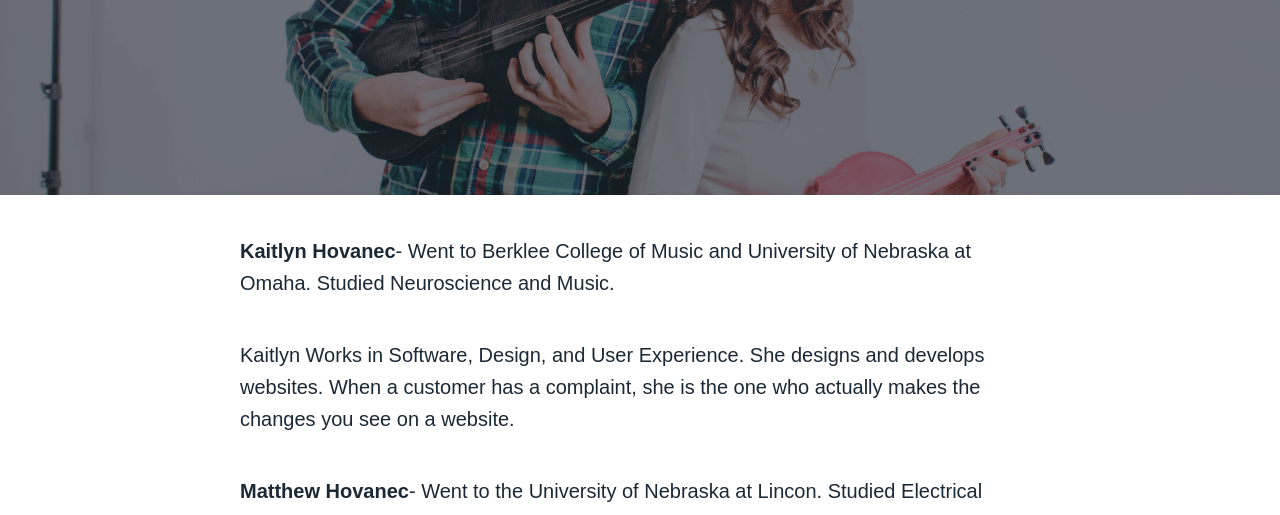
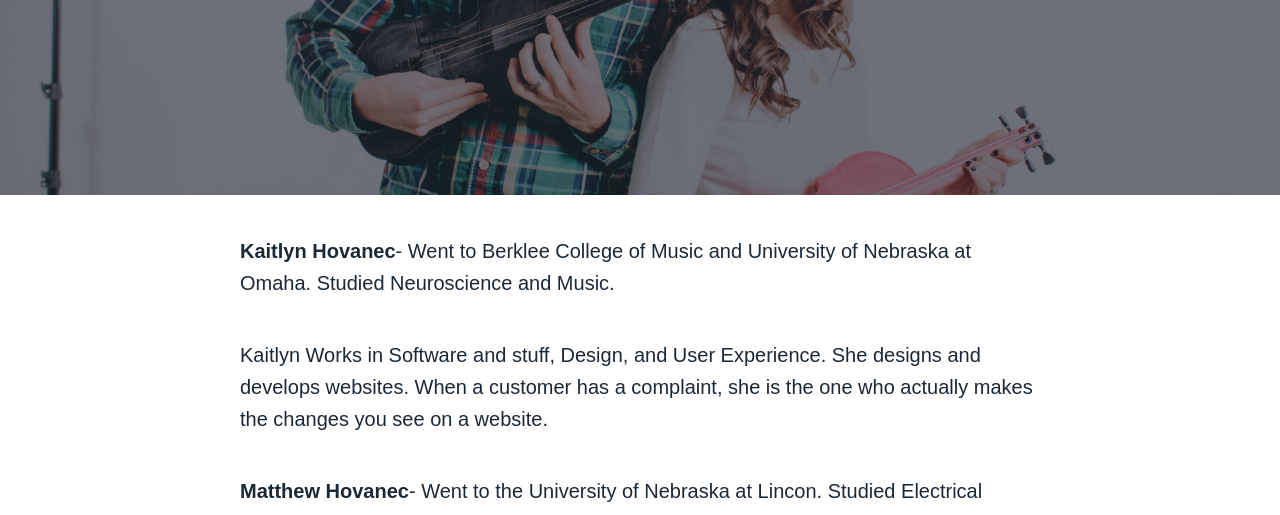
Before and after one commit to D-Dawg9/diesel-gets-an-a-, a plain HTML site: page index.html in a window 1280 px wide. Both pictures are taken after a click on the element 640 px from the left and 378 px from the top of the page. Shown: the part 285-800 px from the top of the page. Drawn offline with nearby package versions, Linux system fonts and the light colour scheme.

Commit message:
changed something

```diff
--- a/index.html
+++ b/index.html
@@ -32,7 +32,7 @@
 						<div>
 							<p><strong>Kaitlyn Hovanec</strong>- Went to Berklee College of Music and University of Nebraska at Omaha.
                 Studied Neuroscience and Music.</p>
-							<p>Kaitlyn Works in Software, Design, and User Experience. She designs and
+							<p>Kaitlyn Works in Software and stuff, Design, and User Experience. She designs and
 								develops websites. When a customer has a complaint, she is the one
 								who actually makes the changes you see on a website.</p>
 							<p><strong>Matthew Hovanec</strong>- Went to the University of
```
